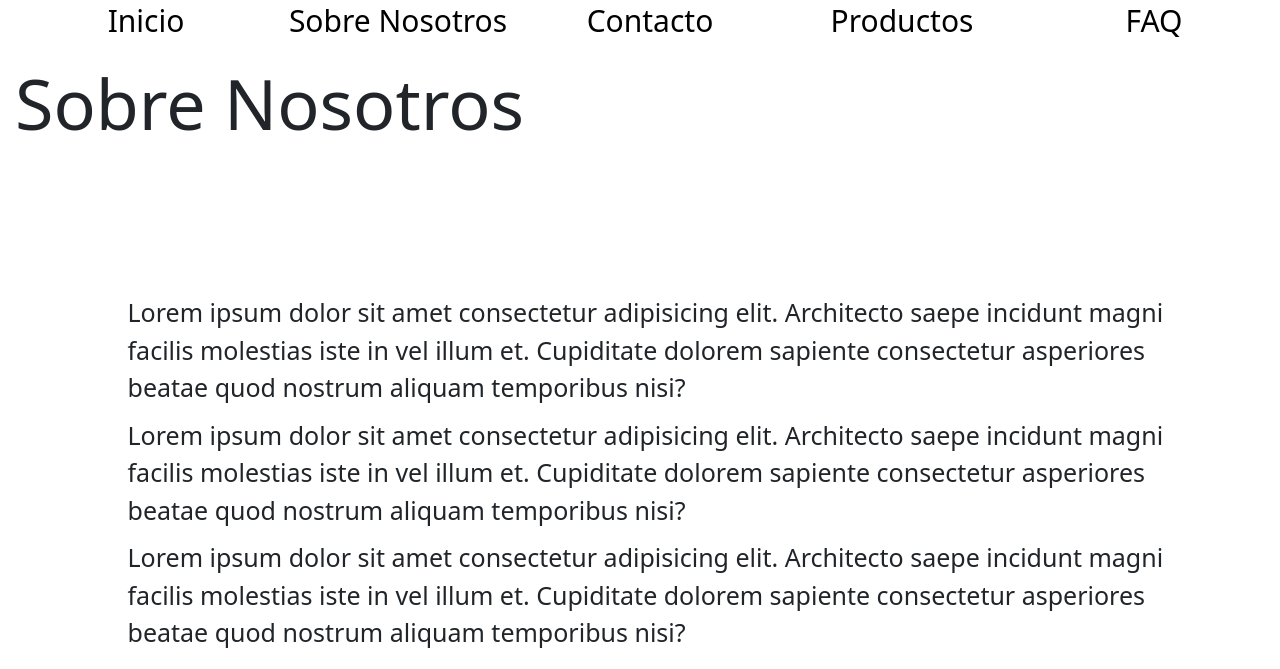
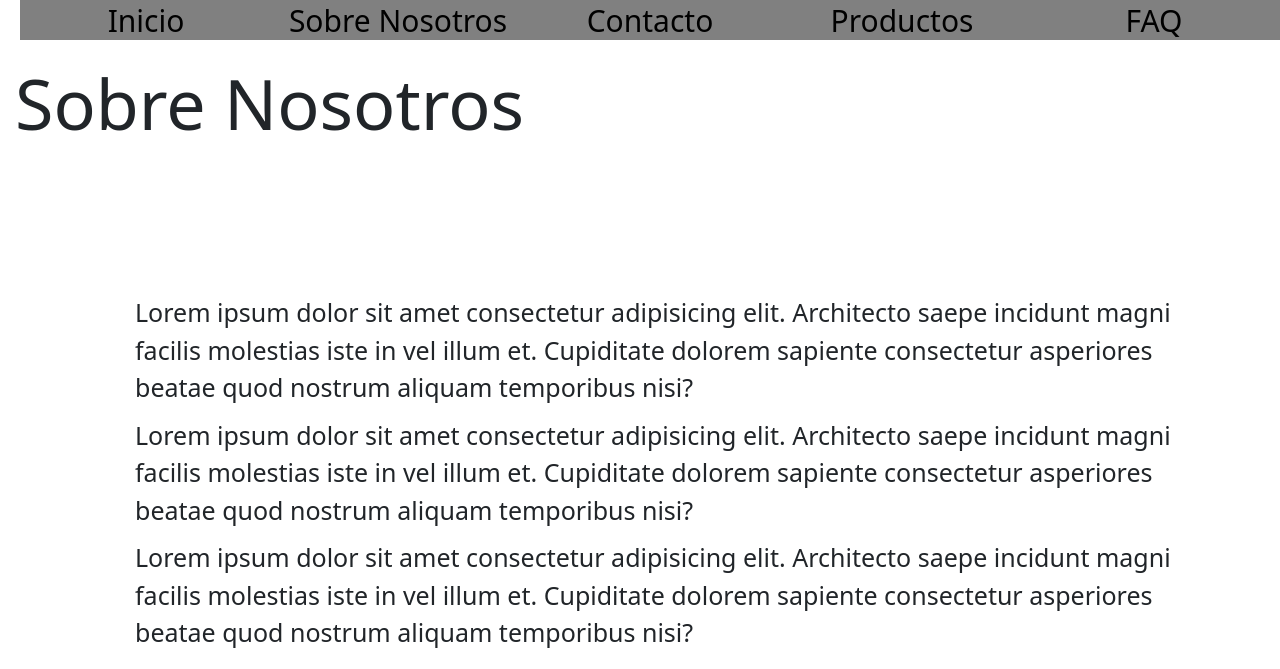
Before and after one commit to Josgre547/PreEntrega2MolinaDuran, a plain HTML site: page pages/sobreNosotros.html in a window 1280 px wide. Shown: the top 669 px of the page. Drawn offline with nearby package versions, Linux system fonts and the light colour scheme.

Commit message:
correcciones

```diff
--- a/css/estilos.css
+++ b/css/estilos.css
@@ -16,6 +16,7 @@ p{
 
 /*HEADER*/
 .gridContainerHeader{
+    background-color: gray;
     display: grid;
     grid-template-columns: 1fr 1fr 1fr 1fr 1fr;
     grid-template-rows: 40px;
--- a/pages/sobreNosotros.html
+++ b/pages/sobreNosotros.html
@@ -31,7 +31,7 @@
 
         <h1 class="container-fluid sobre_nosotros_h1">Sobre Nosotros</h1>
 
-        <section class="sobrenosotros">
+        <section class="container-fluid sobrenosotros">
             <ul>
                 <p>Lorem ipsum dolor sit amet consectetur adipisicing elit. Architecto saepe incidunt magni facilis molestias iste in vel illum et. Cupiditate dolorem sapiente consectetur asperiores beatae quod nostrum aliquam temporibus nisi?</p>
 
```
